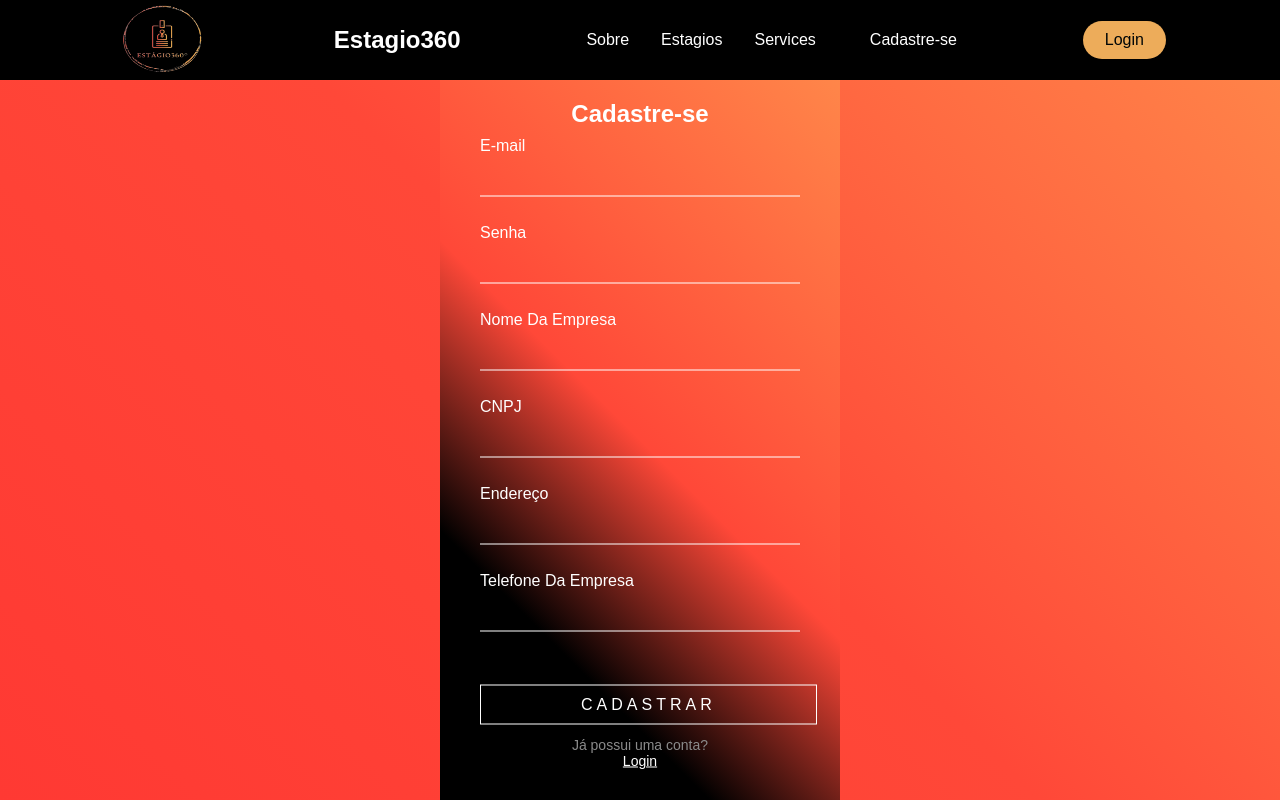
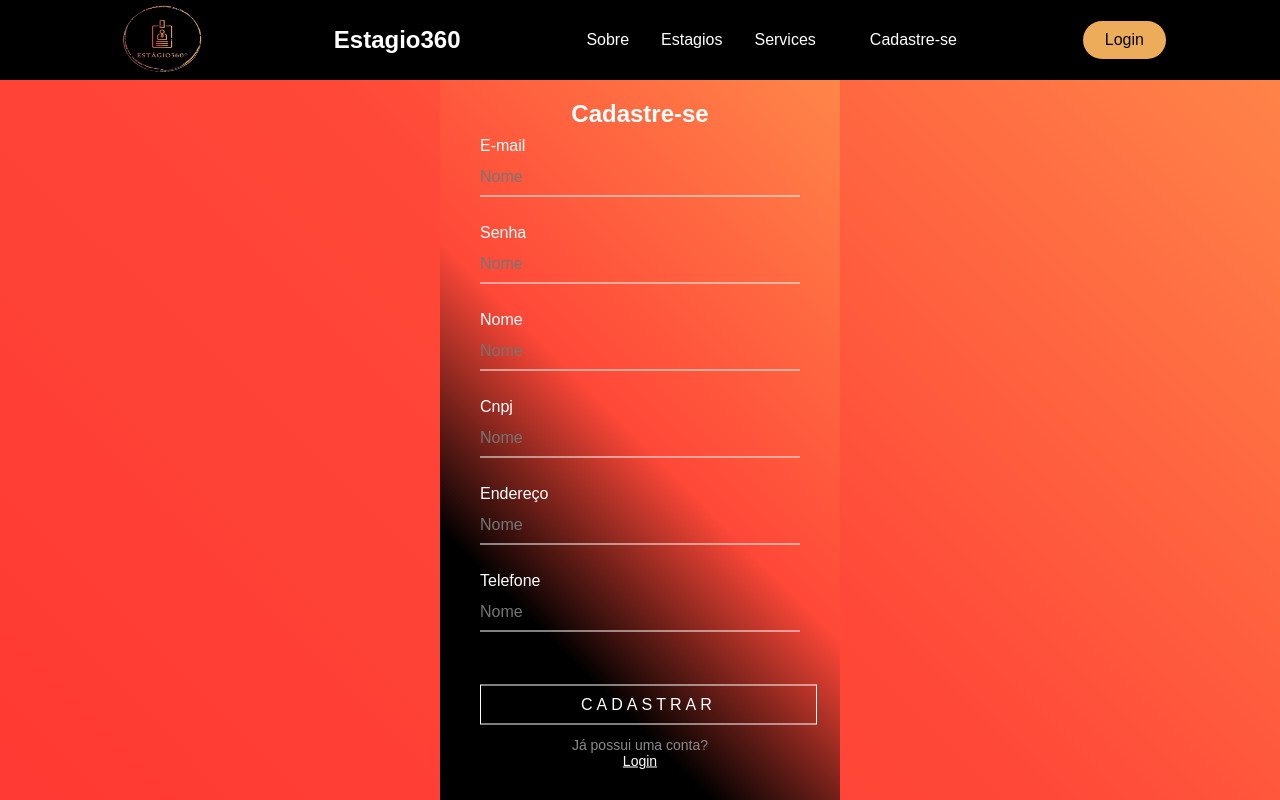
Before and after one commit to Jopefv/Pit-project, a React (Create React App) app: page /signupempresa in a window 1280 px wide. Built offline with nearby package versions, Linux system fonts and the light colour scheme.

Commit message:
Changes about server

```diff
--- a/package.json
+++ b/package.json
@@ -8,6 +8,7 @@
     "@testing-library/react": "^13.4.0",
     "@testing-library/user-event": "^13.5.0",
     "react": "^18.2.0",
+    "react-axios": "^2.0.6",
     "react-dom": "^18.2.0",
     "react-icons": "^4.8.0",
     "react-router": "^5.2.0",
--- a/src/components/SignUpCliente/SignUpClienteElements.js
+++ b/src/components/SignUpCliente/SignUpClienteElements.js
@@ -12,6 +12,7 @@ export const Container = styled.div`
   top: 0;
   z-index: 0;
   overflow: hidden;
+  overflow-y: auto; /* Adiciona scroll vertical apenas quando necessário */
   background: linear-gradient(45deg, #ff3933 0%, #ff4838 50%,  #ff884a 100%);
 `
 
--- a/src/components/SignUpCliente/index.js
+++ b/src/components/SignUpCliente/index.js
@@ -1,39 +1,73 @@
-import React from 'react'
+import React, { useState } from 'react'
 import { LoginBox, LoginBoxH2, LoginBoxForm, UserBox, UserBoxInput, UserBoxLabel, ButtonForm, ButtonFormA, Register, A, Container } from './SignUpClienteElements'
+import axios from 'axios';
+import { useHistory } from 'react-router-dom';
+
+
 
 const SignUpCliente = () => {
+  const history = useHistory();
+
+  const [nome, setNome] = useState('');
+  const [email, setEmail] = useState('');
+  const [senha, setSenha] = useState('');
+  const [date, setData] = useState('');
+  const [endereco, setEndereco] = useState('');
+  const [telefone, setTelefone] = useState('');
+
+  const handleSubmit = (event) => {
+    event.preventDefault();
+
+    // Envia os dados para o servidor
+    axios.post('../BackEnd/cadastroCliente.php', { nome, email, senha, date, endereco, telefone })
+      .then((response) => {
+        // Manipula a resposta do servidor
+        console.log(response.data);
+
+        history.push('/perfilPage');
+        // Aqui você pode exibir uma mensagem de sucesso ou erro ao usuário
+      })
+      .catch((error) => {
+        // Manipula erros de requisição
+        console.error(error);
+      });
+  };
+
+
+
+
   return (
     <Container>
       <LoginBox>
         <LoginBoxH2>Cadastre-se</LoginBoxH2>
-        <LoginBoxForm>
+        <LoginBoxForm onSubmit={handleSubmit}>
           <UserBox>
-            <UserBoxInput type="text" id="email" required />
+            <UserBoxInput type="text" value={email} onChange={(event) => setEmail(event.target.value)} placeholder="Email" />
             <UserBoxLabel htmlFor="email">E-mail</UserBoxLabel>
           </UserBox>
           <UserBox>
-            <UserBoxInput type="text" id="password" required />
+            <UserBoxInput type="text" value={senha} onChange={(event) => setSenha(event.target.value)} placeholder="Senha"  />
             <UserBoxLabel htmlFor="password">Senha</UserBoxLabel>
           </UserBox>
           <UserBox>
-            <UserBoxInput type="text" id="name" required />
+            <UserBoxInput type="text" value={nome} onChange={(event) => setNome(event.target.value)} placeholder="Nome"  />
             <UserBoxLabel htmlFor="name">Nome</UserBoxLabel>
           </UserBox>
           <UserBox>
-            <UserBoxInput type="text" id="dob" required />
+            <UserBoxInput type="text" value={date} onChange={(event) => setData(event.target.value)} placeholder="Data de Nascimento"  />
             <UserBoxLabel htmlFor="dob">Data de Nascimento</UserBoxLabel>
           </UserBox>
           <UserBox>
-            <UserBoxInput type="text" id="address" required />
+            <UserBoxInput type="text" value={endereco} onChange={(event) => setEndereco(event.target.value)} placeholder="Endereço"  />
             <UserBoxLabel htmlFor="address">Endereço</UserBoxLabel>
           </UserBox>
           <UserBox>
-            <UserBoxInput type="text" id="phone" required />
+            <UserBoxInput type="text" value={telefone} onChange={(event) => setTelefone(event.target.value)} placeholder="Telefone"  />
             <UserBoxLabel htmlFor="phone">Telefone</UserBoxLabel>
           </UserBox>
 
           <ButtonForm>
-            <ButtonFormA id="submit" to="/">Cadastrar</ButtonFormA>
+            <ButtonFormA id="submit" type="submit" to="/perfil">Cadastrar</ButtonFormA>
             <Register>
               Já possui uma conta?
               <A to="/signin">Login</A>
--- a/src/components/SignUpEmpresa/SignUpEmpresaElements.js
+++ b/src/components/SignUpEmpresa/SignUpEmpresaElements.js
@@ -12,6 +12,7 @@ export const Container = styled.div`
   top: 0;
   z-index: 0;
   overflow: hidden;
+  overflow-y: auto; /* Adiciona scroll vertical apenas quando necessário */
   background: linear-gradient(45deg, #ff3933 0%, #ff4838 50%,  #ff884a 100%);
 `
 
--- a/src/components/SignUpEmpresa/index.js
+++ b/src/components/SignUpEmpresa/index.js
@@ -1,39 +1,69 @@
-import React from 'react'
+import React, { useState } from 'react'
 import { LoginBox, LoginBoxH2, LoginBoxForm, UserBox, UserBoxInput, UserBoxLabel, ButtonForm, ButtonFormA, Register, A, Container } from './SignUpEmpresaElements'
+import axios from 'axios';
+import { useHistory } from 'react-router-dom';
 
 const SignUpCliente = () => {
+
+  const history = useHistory();
+  const [nomeempresa, setNomeempresa] = useState('');
+  const [email, setEmail] = useState('');
+  const [senha, setSenha] = useState('');
+  const [cnpj, setCnpj] = useState('');
+  const [endereco, setEndereco] = useState('');
+  const [telefoneempresa, setTelefoneempresa] = useState('');
+
+  const handleSubmit = (event) => {
+    event.preventDefault();
+
+    // Envia os dados para o servidor
+    axios.post('../BackEnd/cadastroEmpresa.php', { nomeempresa, email, senha, cnpj, endereco, telefoneempresa })
+      .then((response) => {
+        // Manipula a resposta do servidor
+        console.log(response.data);
+
+        history.push('/perfil');
+        // Aqui você pode exibir uma mensagem de sucesso ou erro ao usuário
+      })
+      .catch((error) => {
+        // Manipula erros de requisição
+        console.error(error);
+      });
+  };
+
+
   return (
-    <Container>
+<Container>
       <LoginBox>
         <LoginBoxH2>Cadastre-se</LoginBoxH2>
-        <LoginBoxForm>
+        <LoginBoxForm onSubmit={handleSubmit}>
           <UserBox>
-            <UserBoxInput type="text" id="email" required />
+            <UserBoxInput type="text" value={email} onChange={(event) => setEmail(event.target.value)} placeholder="Nome" />
             <UserBoxLabel htmlFor="email">E-mail</UserBoxLabel>
           </UserBox>
           <UserBox>
-            <UserBoxInput type="text" id="password" required />
+            <UserBoxInput type="text" value={senha} onChange={(event) => setSenha(event.target.value)} placeholder="Nome"  />
             <UserBoxLabel htmlFor="password">Senha</UserBoxLabel>
           </UserBox>
           <UserBox>
-            <UserBoxInput type="text" id="name" required />
-            <UserBoxLabel htmlFor="nameempresa">Nome Da Empresa</UserBoxLabel>
+            <UserBoxInput type="text" value={nomeempresa} onChange={(event) => setNomeempresa(event.target.value)} placeholder="Nome"  />
+            <UserBoxLabel htmlFor="name">Nome</UserBoxLabel>
           </UserBox>
           <UserBox>
-            <UserBoxInput type="text" id="dob" required />
-            <UserBoxLabel htmlFor="cnpj">CNPJ</UserBoxLabel>
+            <UserBoxInput type="text" value={cnpj} onChange={(event) => setCnpj(event.target.value)} placeholder="Nome"  />
+            <UserBoxLabel htmlFor="dob">Cnpj</UserBoxLabel>
           </UserBox>
           <UserBox>
-            <UserBoxInput type="text" id="address" required />
+            <UserBoxInput type="text" value={endereco} onChange={(event) => setEndereco(event.target.value)} placeholder="Nome"  />
             <UserBoxLabel htmlFor="address">Endereço</UserBoxLabel>
           </UserBox>
           <UserBox>
-            <UserBoxInput type="text" id="phone" required />
-            <UserBoxLabel htmlFor="phoneempresa">Telefone Da Empresa</UserBoxLabel>
+            <UserBoxInput type="text" value={telefoneempresa} onChange={(event) => setTelefoneempresa(event.target.value)} placeholder="Nome"  />
+            <UserBoxLabel htmlFor="phone">Telefone</UserBoxLabel>
           </UserBox>
 
           <ButtonForm>
-            <ButtonFormA id="submit" to="/">Cadastrar</ButtonFormA>
+            <ButtonFormA id="submit" type="submit" to="/perfil">Cadastrar</ButtonFormA>
             <Register>
               Já possui uma conta?
               <A to="/signin">Login</A>
```
Also changed, not shown: src/components/Perfil/perfil.js (added, +40 -0 lines), src/components/Perfil/perfilElements.js (added, +42 -0 lines), src/pages/perfil.js (added, +14 -0 lines), 2 other files (tests, documents, lock files or other folders).
